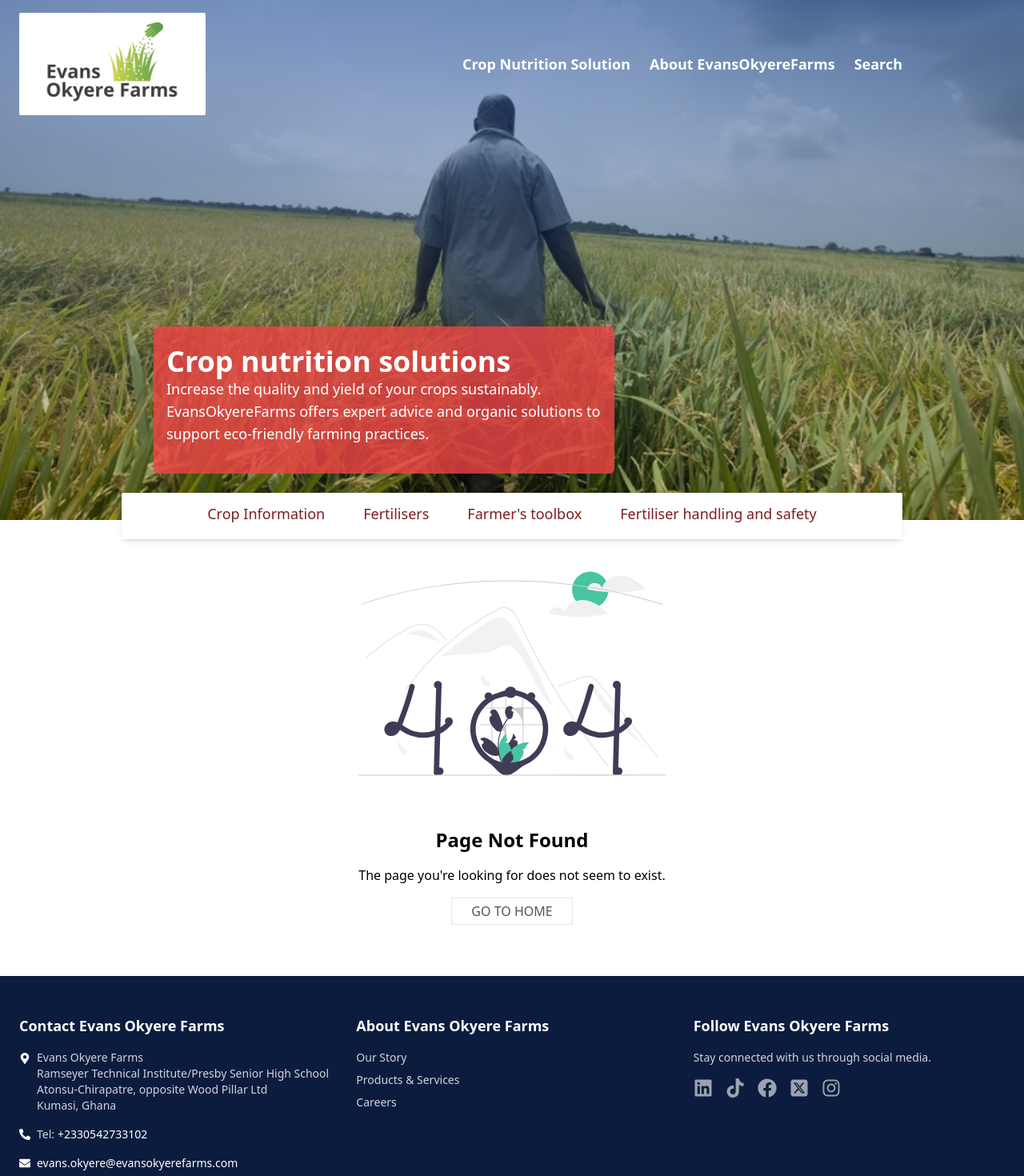
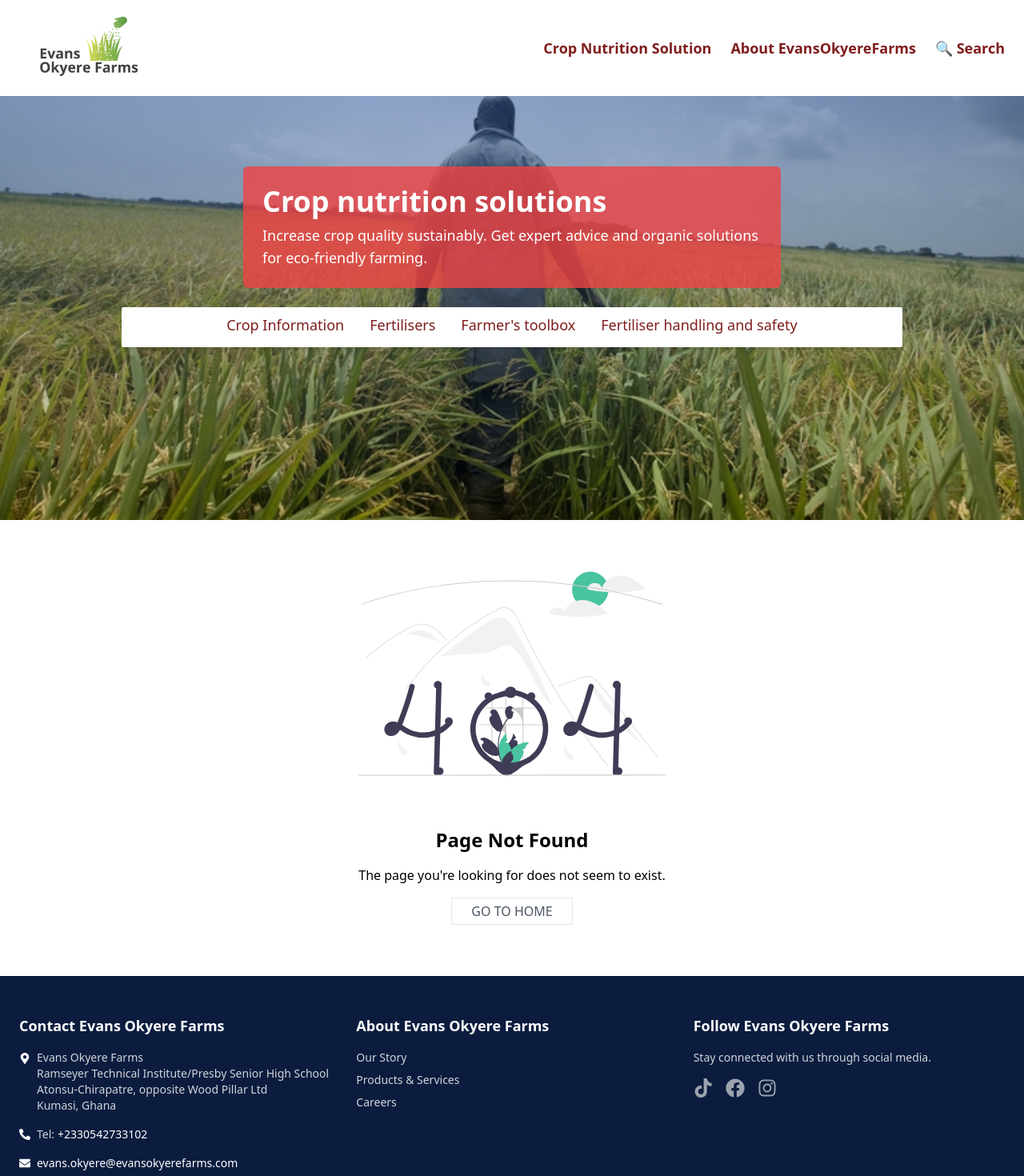
Before and after one commit to GROW-YAI/organifert, a React (Vite) app: page /about in a window 1280 px wide. Shown: the top 1470 px of the page at 80% size. Built offline with nearby package versions, Linux system fonts and the light colour scheme.

Commit message:
nav links fixed, social media links and email link fixed, logo size reduced

```diff
--- a/src/components/AboutUs.jsx
+++ b/src/components/AboutUs.jsx
@@ -62,7 +62,7 @@
         {/* Additional Info Section */}
         <div>
           <h2 className="text-3xl font-bold text-red-900 text-start mb-8">
-            Explore EvansOkyereFarms' Organic Solutions
+            Explore EvansOkyereFarms Organic Solutions
           </h2>
           <div className="grid grid-cols-1 md:grid-cols-3 gap-8">
             {/* Card 1 */}
--- a/src/components/Footer.jsx
+++ b/src/components/Footer.jsx
@@ -1,13 +1,11 @@
 import {
   FaTiktok,
-  FaLinkedin,
   FaFacebook,
   FaInstagram,
   FaPhoneAlt,
   FaEnvelope,
   FaMapMarkerAlt,
 } from "react-icons/fa";
-import { FaSquareXTwitter } from "react-icons/fa6";
 
 const Footer = () => {
   return (
@@ -83,17 +81,8 @@
               rel="noopener noreferrer"
               className="text-gray-400 hover:text-white"
             >
-              <FaLinkedin className="fa-lg" />
-            </a>
-            <a
-              href="https://www.tiktok.com/@evansokyerefarms"
-              target="_blank"
-              rel="noopener noreferrer"
-              className="text-gray-400 hover:text-white"
-            >
               <FaTiktok className="fa-lg" />
             </a>
-
             <a
               href="https://www.facebook.com/profile.php?id=61570580871137"
               target="_blank"
@@ -101,14 +90,6 @@
               className="text-gray-400 hover:text-white"
             >
               <FaFacebook className="fa-lg" />
-            </a>
-            <a
-              href="https://twitter.com/evansokyerefarms"
-              target="_blank"
-              rel="noopener noreferrer"
-              className="text-gray-400 hover:text-white"
-            >
-              <FaSquareXTwitter className="fa-lg" />
             </a>
             <a
               href="https://www.instagram.com/evansokyere_farms/profilecard/?igsh=bHpleXEyOTVodW9h"
--- a/src/components/Header.jsx
+++ b/src/components/Header.jsx
@@ -6,6 +6,7 @@
 import FarmerToolbox from "../assets/farmertoolbox.png";
 import Logo from "../assets/logo/high-resolution-logo.png";
 
+// Hero navigation links
 const links = [
   { name: "Crop Information", path: "/crop-info" },
   { name: "Fertilisers", path: "/fertilisers" },
@@ -13,47 +14,82 @@
   { name: "Fertiliser handling and safety", path: "/safety" },
 ];
 
+// Navbar Component
 const Navbar = () => {
   const [isMenuOpen, setIsMenuOpen] = useState(false);
+  const [scrolled, setScrolled] = useState(false);
+
+  // Scroll effect: adds background + shadow on scroll
+  useEffect(() => {
+    const handleScroll = () => setScrolled(window.scrollY > 10);
+    window.addEventListener("scroll", handleScroll);
+    return () => window.removeEventListener("scroll", handleScroll);
+  }, []);
 
   return (
-    <nav className="top-0 left-0 w-full bg-white md:bg-transparent z-20 shadow-md md:shadow-none transition-all duration-300">
-      <div className="max-w-8xl mx-auto flex items-center justify-between px-6 py-4">
+    <nav
+      className={`fixed top-0 left-0 w-full z-50 transition-all duration-300 ${
+        scrolled ? "bg-white shadow-md" : "bg-white"
+      }`}
+    >
+      <div className="max-w-7xl mx-auto flex items-center justify-between px-6 py-3">
         {/* Logo */}
-        <div className="flex items-center justify-start">
-          <Link to="/" className="inline-block">
+        <Link to="/" className="flex items-center">
           <img
             src={Logo}
             alt="Evans Okyere Farms Logo"
-              className="h-14 w-auto sm:h-24 md:h-28 lg:h-32 rounded-sm"
+            className="h-14 w-auto sm:h-20 md:h-24"
           />
         </Link>
-        </div>
 
-        {/* Navigation Links */}
-        <ul className="hidden md:flex items-center space-x-6 text-black md:text-white font-semibold px-32">
+        {/* Desktop Links */}
+        <ul className="hidden md:flex items-center space-x-6 text-red-900 font-semibold">
           <li>
-            <a href="/" className="hover:underline text-xl md:text-lg">
+            <Link to="/" className="hover:underline text-lg">
               Crop Nutrition Solution
-            </a>
+            </Link>
           </li>
           <li>
-            <a href="/about-us" className="hover:underline text-xl md:text-lg">
+            <Link to="/about-us" className="hover:underline text-lg">
               About EvansOkyereFarms
-            </a>
+            </Link>
           </li>
           <li>
-            <a href="/" className="hover:underline text-xl md:text-lg">
-              Search
-            </a>
+            <button
+              onClick={() =>
+                document
+                  .getElementById("search")
+                  ?.scrollIntoView({ behavior: "smooth" })
+              }
+              className="text-lg hover:underline"
+            >
+              🔍 Search
+            </button>
           </li>
         </ul>
 
-        {/* Mobile Menu Button */}
+        {/* Mobile Menu Toggle */}
         <button
           onClick={() => setIsMenuOpen(!isMenuOpen)}
-          className="block md:hidden text-red-900"
+          className="block md:hidden text-red-900 focus:outline-none"
+          aria-label="Toggle menu"
         >
+          {isMenuOpen ? (
+            <svg
+              xmlns="http://www.w3.org/2000/svg"
+              fill="none"
+              viewBox="0 0 24 24"
+              strokeWidth="3"
+              stroke="currentColor"
+              className="w-8 h-8"
+            >
+              <path
+                strokeLinecap="round"
+                strokeLinejoin="round"
+                d="M6 18L18 6M6 6l12 12"
+              />
+            </svg>
+          ) : (
             <svg
               xmlns="http://www.w3.org/2000/svg"
               fill="none"
@@ -68,6 +104,7 @@
                 d="M4 6h16M4 12h16m-7 6h7"
               />
             </svg>
+          )}
         </button>
       </div>
 
@@ -76,29 +113,29 @@
         <>
           {/* Backdrop */}
           <div
-            className="fixed inset-0 bg-black bg-opacity-25 z-10"
+            className="fixed inset-0 bg-black bg-opacity-25 z-40"
             onClick={() => setIsMenuOpen(false)}
           ></div>
 
-          {/* Menu */}
-          <ul className="absolute top-16 left-0 w-full bg-black bg-opacity-80 text-white z-20 shadow-lg px-10 py-10 space-y-4">
+          {/* Menu Items */}
+          <ul className="absolute top-[72px] left-0 w-full bg-white text-red-900 font-semibold shadow-lg z-50 px-10 py-6 space-y-4">
             <li>
-              <a
-                href="/"
+              <Link
+                to="/"
                 onClick={() => setIsMenuOpen(false)}
-                className="block text-start text-lg hover:bg-gray-100 py-2"
+                className="block text-lg hover:bg-gray-100 py-2"
               >
                 Crop Nutrition Solution
-              </a>
+              </Link>
             </li>
             <li>
-              <a
-                href="/about-us"
+              <Link
+                to="/about-us"
                 onClick={() => setIsMenuOpen(false)}
-                className="block text-start text-lg hover:bg-gray-100 py-2"
+                className="block text-lg hover:bg-gray-100 py-2"
               >
                 About Us
-              </a>
+              </Link>
             </li>
             <li>
               <button
@@ -106,9 +143,9 @@
                   setIsMenuOpen(false);
                   document
                     .getElementById("search")
-                    .scrollIntoView({ behavior: "smooth" });
+                    ?.scrollIntoView({ behavior: "smooth" });
                 }}
-                className=" mx-auto text-left text-lg text-black hover:bg-gray-100 py-2"
+                className="w-full text-left text-lg hover:bg-gray-100 py-2"
               >
                 🔍 Search
               </button>
@@ -120,6 +157,7 @@
   );
 };
 
+// Hero Section Component
 const HeroSection = () => {
   const [bgImage, setBgImage] = useState(Hero);
   const [heroHeader, setHeroHeader] = useState("Crop nutrition solutions");
@@ -135,42 +173,42 @@
         setBgImage(CropInfo);
         setHeroHeader("Crop information");
         setHeroText(
-          "Discover eco-friendly practices to boost the quality and yield of your crops. Browse through organic crop insights and tips to support sustainable farming and environmental stewardship."
+          "Discover eco-friendly practices to boost the quality and yield of your crops."
         );
         break;
       case "/fertilisers":
         setBgImage(Hero);
         setHeroHeader("Organic fertilisers");
         setHeroText(
-          "Explore EvansOkyereFarms' organic fertilisers, crafted from natural ingredients to enrich your soil and promote healthy crop growth while protecting the environment."
+          "Explore EvansOkyereFarms' organic fertilisers crafted from natural ingredients."
         );
         break;
       case "/toolbox":
         setBgImage(FarmerToolbox);
         setHeroHeader("Eco-friendly farmer's toolbox");
         setHeroText(
-          "Access a variety of eco-friendly tools and services designed to optimise nutrient application, maximise yields, and minimise environmental impact."
+          "Access tools and services to optimise nutrient application and maximise yields."
         );
         break;
       case "/safety":
         setBgImage(Safety);
         setHeroHeader("Fertiliser handling and safety");
         setHeroText(
-          "Learn best practices for safely handling organic fertilisers and ensure a sustainable and safe approach to boosting soil health and crop growth."
+          "Learn best practices for safely handling organic fertilisers."
         );
         break;
       case "/about-us":
         setBgImage(Hero);
         setHeroHeader("Welcome to Evans Farms");
         setHeroText(
-          "At Evans Okyere Farms, we produce organic fertilisers using natural ingredients like fruit peels, neem leaves, and animal waste. Our mission is to support sustainable farming and protect our planet."
+          "At Evans Okyere Farms, we produce organic fertilisers using natural ingredients to support sustainable farming."
         );
         break;
       default:
         setBgImage(FarmerToolbox);
         setHeroHeader("Crop nutrition solutions");
         setHeroText(
-          "Increase the quality and yield of your crops sustainably. EvansOkyereFarms offers expert advice and organic solutions to support eco-friendly farming practices."
+          "Increase crop quality sustainably. Get expert advice and organic solutions for eco-friendly farming."
         );
         break;
     }
@@ -184,44 +222,24 @@
       }}
     >
       <Navbar />
-      <div className="relative z-10 text-white px-6 py-10 md:py-48 max-w-5xl max-h-2 mx-auto">
+
+      {/* Hero Content */}
+      <div className="relative z-10 text-white px-6 py-10 md:py-48 max-w-5xl mx-auto">
         <div
-          className="
-    relative
-    flex flex-col
-    items-start
-    justify-center
-    bg-red-500
-    bg-opacity-80
-    px-6
-    py-4
-    rounded-md
-    md:flex-row
-    md:justify-between
-    md:px-4
-    md:py-6
-    mx-auto
-    m-10
-    md:m-10
-    w-full
-    max-w-lg
-    md:max-w-xl
-    transform
-    translate-y-4
-    -translate-x-62
-
-  "
+          className="relative flex flex-col items-start justify-center
+          bg-red-500 bg-opacity-80 px-6 py-4 rounded-md
+          md:flex-row md:justify-between md:px-6 md:py-6 mx-auto w-full
+          max-w-lg md:max-w-2xl transform translate-y-4"
         >
-          {/* Hero Header and Text */}
           <div className="md:max-w-3xl">
-            <h1 className="text-2xl font-bold m-0 md:text-4xl">{heroHeader}</h1>
-            <p className="text-sm mb-3 md:text-lg">{heroText}</p>
+            <h1 className="text-2xl font-bold md:text-4xl">{heroHeader}</h1>
+            <p className="text-sm md:text-lg mt-2">{heroText}</p>
           </div>
 
-          {/* Bottom-right Menu Icon */}
+          {/* Mobile Menu Toggle in Hero */}
           <button
             onClick={() => setMenuOpen(!menuOpen)}
-            className="absolute bottom-4 -right-0 md:hidden p-0"
+            className="absolute bottom-4 right-4 md:hidden"
             aria-label="Toggle Menu"
           >
             <svg
@@ -230,7 +248,7 @@
               viewBox="0 0 24 24"
               strokeWidth="4"
               stroke="currentColor"
-              className="w-7 h-8 text-white"
+              className="w-8 h-8 text-white"
             >
               <path
                 strokeLinecap="round"
@@ -240,16 +258,18 @@
             </svg>
           </button>
         </div>
-        <div className="bg-white shadow-md mb-64 md:-scroll-mt-3.5 rounded-sm hidden md:block">
+
+        {/* Desktop Submenu */}
+        <div className="bg-white shadow-md rounded-sm hidden md:block mt-10">
           <div className="flex flex-wrap justify-center pb-1">
             {links.map((link, index) => (
               <Link
                 key={index}
-                className={`px-4 py-1 text-lg border-b-2 ${
+                className={`px-4 py-2 text-lg border-b-2 transition-colors duration-200 ${
                   pathname === link.path
                     ? "border-b-red-800 text-red-600"
-                    : "border-b-transparent text-red-900"
-                } hover:bg-gray-100 md:px-6 md:py-3`}
+                    : "border-b-transparent text-red-900 hover:text-red-600"
+                }`}
                 to={link.path}
               >
                 {link.name}
@@ -259,22 +279,20 @@
         </div>
       </div>
 
+      {/* Mobile Dropdown Menu */}
       {menuOpen && (
         <>
-          {/* Backdrop */}
           <div
-            className="fixed inset-0 bg-black bg-opacity-25 z-10" // Fullscreen backdrop
-            onClick={() => setMenuOpen(false)} // Close menu on backdrop click
+            className="fixed inset-0 bg-black bg-opacity-25 z-10"
+            onClick={() => setMenuOpen(false)}
           ></div>
-
-          {/* Mobile Tabs Menu */}
-          <div className="fixed top-12 left-0 w-full bg-black bg-opacity-80 p-4 rounded-sm shadow-md z-20">
+          <div className="fixed top-12 left-0 w-full bg-black bg-opacity-80 p-4 shadow-md z-20">
             {links.map((link, index) => (
               <Link
                 key={index}
                 to={link.path}
-                className="block text-lg px-6 py-2 text-white hover:bg-gray-100 rounded-md"
-                onClick={() => setMenuOpen(false)} // Close menu on navigation
+                className="block text-lg px-6 py-2 text-white hover:bg-gray-100 hover:text-black rounded-md"
+                onClick={() => setMenuOpen(false)}
               >
                 {link.name}
               </Link>
```
Lines whose indentation alone changed are shown as unchanged.
